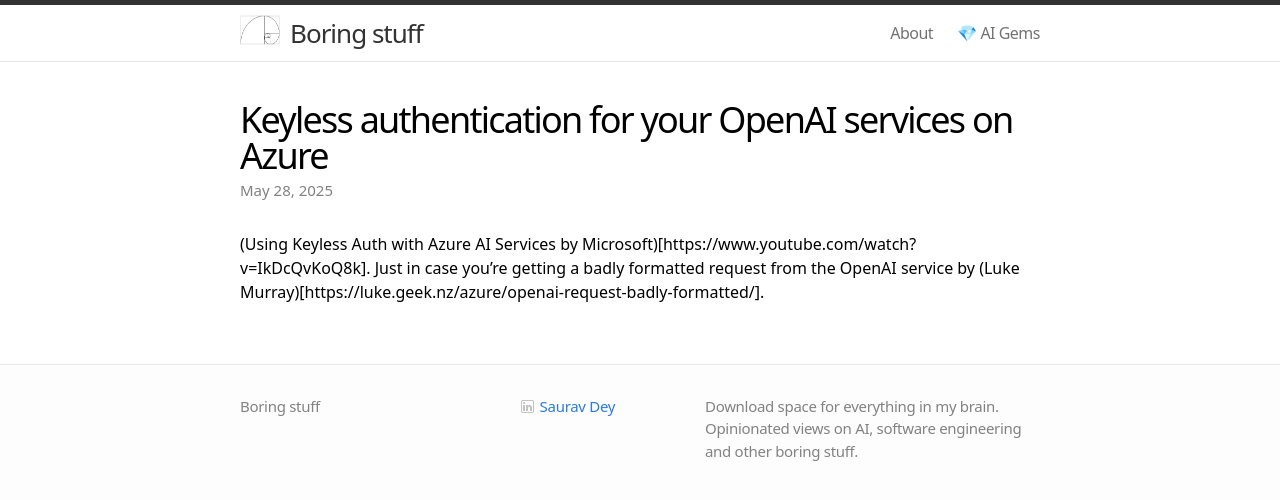
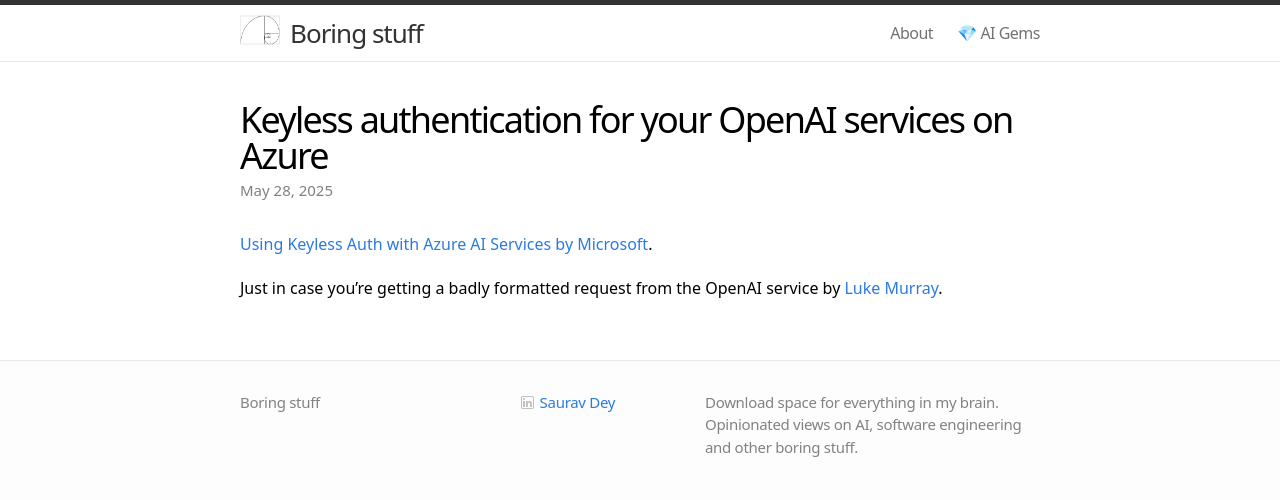
Before and after one commit to mindyouragents/mindyouragents.github.io, a Jekyll site: the page built from _posts/2025-05-28-keyless-openai-azue.markdown, in a window 1280 px wide. Shown: the top 500 px of the page. Built offline with Jekyll 4.4.1, drawn with Linux system fonts in a browser that asks for light colours; some web fonts are replaced.

Commit message:
Update 2025-05-28-keyless-openai-azue.markdown

```diff
--- a/_posts/2025-05-28-keyless-openai-azue.markdown
+++ b/_posts/2025-05-28-keyless-openai-azue.markdown
@@ -6,5 +6,6 @@
 date:   2025-05-28 10:00:00
 ---
 
-(Using Keyless Auth with Azure AI Services by Microsoft)[https://www.youtube.com/watch?v=IkDcQvKoQ8k].
-Just in case you're getting a badly formatted request from the OpenAI service by (Luke Murray)[https://luke.geek.nz/azure/openai-request-badly-formatted/].
+[Using Keyless Auth with Azure AI Services by Microsoft](https://www.youtube.com/watch?v=IkDcQvKoQ8k).
+
+Just in case you're getting a badly formatted request from the OpenAI service by [Luke Murray](https://luke.geek.nz/azure/openai-request-badly-formatted/).
```
